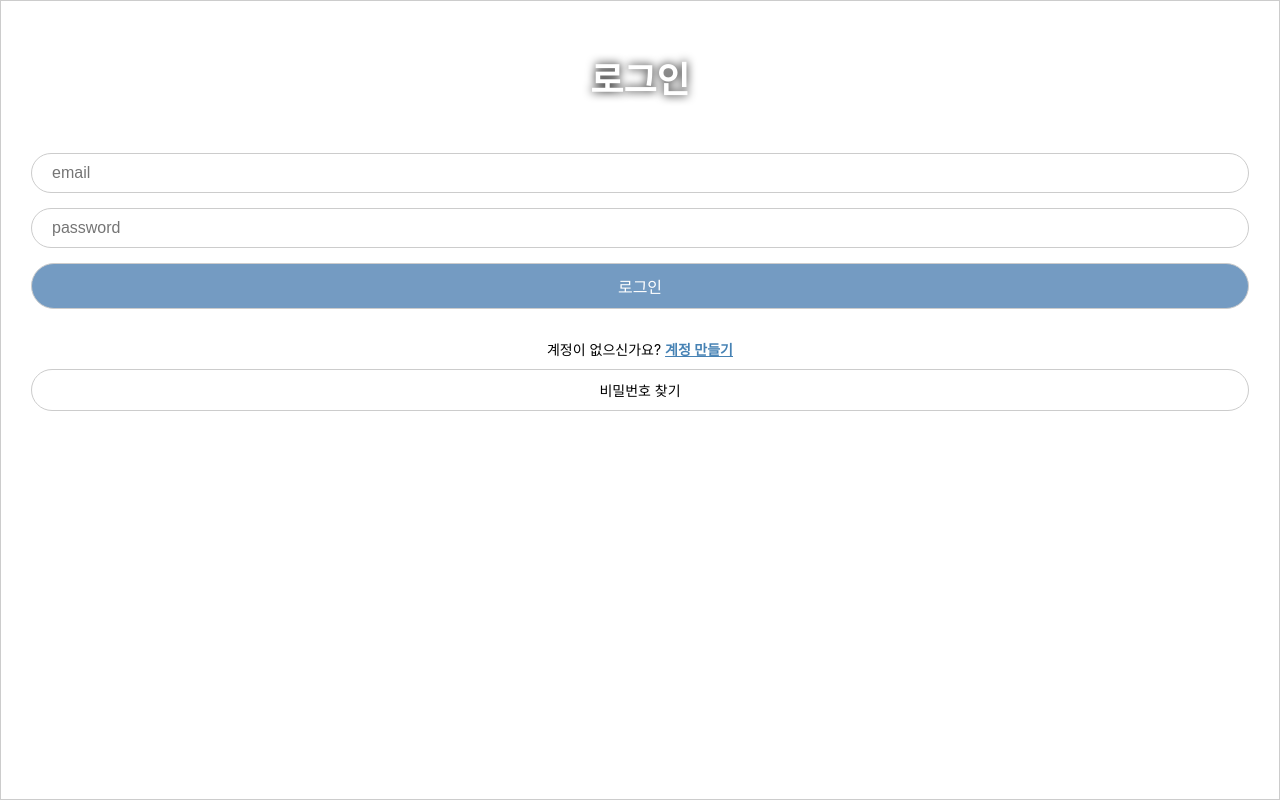
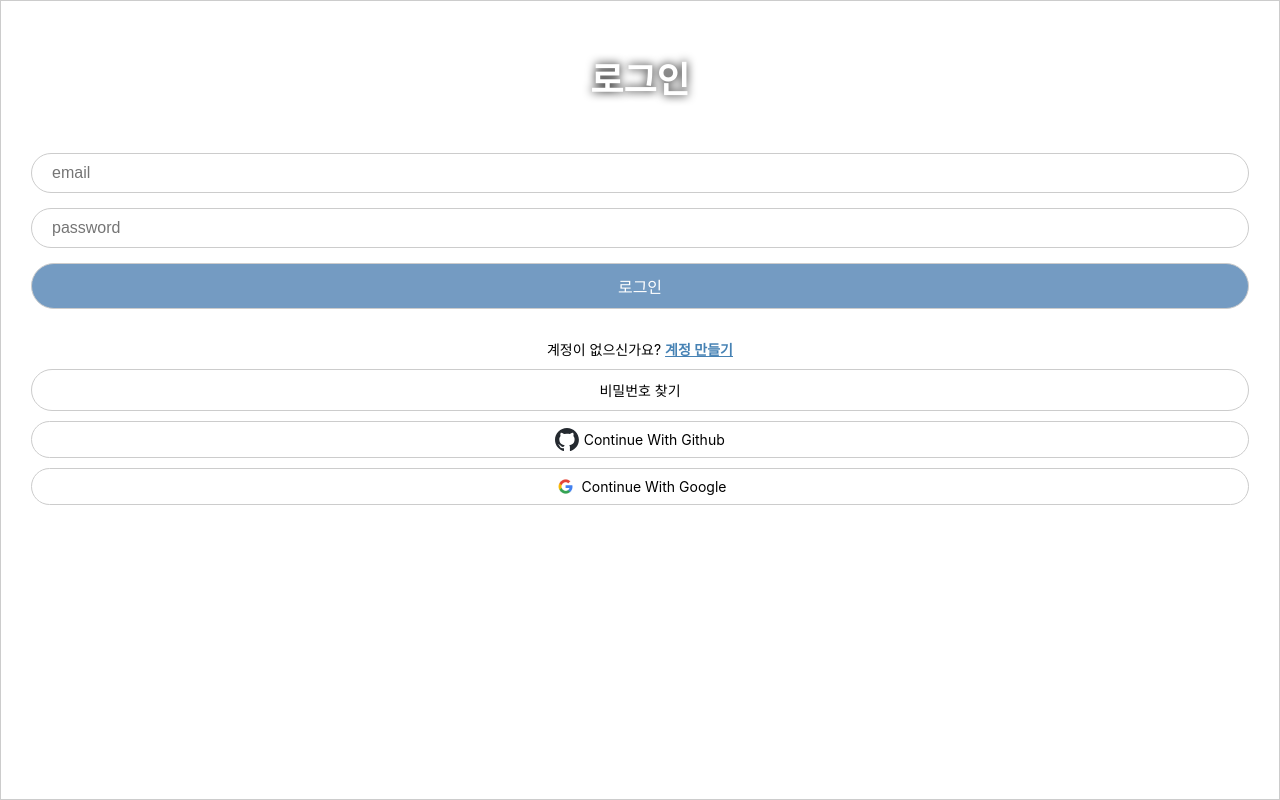
Before and after one commit to woooooooojin/busan_cafe_mobile, a React (Create React App) app: page /login in a window 1280 px wide. Built offline with nearby package versions, Linux system fonts and the light colour scheme; no server answers.

Commit message:
google, github login

```diff
--- /dev/null
+++ b/src/components/GithubLogin.jsx
@@ -0,0 +1,47 @@
+import { GithubAuthProvider, signInWithPopup } from 'firebase/auth'
+import React from 'react'
+import { useNavigate } from 'react-router-dom'
+import { styled } from 'styled-components'
+import { auth } from '../firebase'
+
+const Button = styled.div`
+    padding: 6px;
+    width: calc(100% - 60px);
+    border-radius: 50px;
+    border: 1px solid #ccc;
+    display: flex;
+    gap: 5px;
+    align-items: center;
+    justify-content: center;
+    color: black;
+    margin-top: 10px;
+    cursor: pointer;
+    font-size: 14px;
+`
+
+const Logo = styled.img`
+    height: 23px;
+`
+
+export default function GithubLogin() {
+
+    const navigate = useNavigate();
+    const onClick = async ()=>{
+        try{
+            const provider = new GithubAuthProvider()
+            await signInWithPopup(auth,provider)
+            navigate('/main')
+        }catch(e){
+            console.log(e)
+        }
+    }
+
+  return (
+    <>
+        <Button onClick={onClick}>
+            <Logo src={process.env.PUBLIC_URL + '/github-logo.svg'}/>
+            Continue With Github
+        </Button>
+    </>
+  )
+}
--- /dev/null
+++ b/src/components/GoogleLogin.jsx
@@ -0,0 +1,48 @@
+import React from 'react'
+import { useNavigate } from 'react-router-dom'
+import { styled } from 'styled-components'
+import { auth } from '../firebase'
+import { GoogleAuthProvider, signInWithPopup } from 'firebase/auth'
+
+const Button = styled.div`
+    padding: 6px;
+    width: calc(100% - 60px);
+    border-radius: 50px;
+    border: 1px solid #ccc;
+    display: flex;
+    gap: 5px;
+    align-items: center;
+    justify-content: center;
+    color: black;
+    margin-top: 10px;
+    cursor: pointer;
+    font-size: 14px;
+`
+
+const Logo = styled.img`
+    height: 23px;
+`
+
+
+export default function GoogleLogin() {
+
+    const navigate = useNavigate();
+    const onClick = async ()=>{
+        try{
+            const provider = new GoogleAuthProvider()
+            await signInWithPopup(auth,provider)
+            navigate('/main')
+        }catch(e){
+            console.log(e)
+        }
+    }
+
+  return (
+    <>
+        <Button onClick={onClick}>
+            <Logo src={process.env.PUBLIC_URL + '/img/googleicon.png'}/>
+            Continue With Google
+        </Button>
+    </>
+  )
+}
--- a/src/components/Header.jsx
+++ b/src/components/Header.jsx
@@ -53,7 +53,8 @@ const HeadBox = styled.div`
             height: 85px;
         }
     } */
-    .logout_box{
+    .logout_box,
+    .login_box{
         width: 50%;
         text-align: right;
         margin-right: 8px;
@@ -74,6 +75,13 @@ export default function Header() {
         auth.signOut()
         navigate('/login')
     }
+
+    const user = auth.currentUser;
+
+    const gotoLogin = ()=>{
+        navigate('/login')
+    }
+
   return (
     <div>
         <HeadBox>
@@ -83,11 +91,21 @@ export default function Header() {
             {/* <div className="search_box">
                 <Link to='/search'><img src={ process.env.PUBLIC_URL + '/img/search.png'} alt="img"/></Link>
             </div> */}
+
+            {user ?
             <div className="logout_box" onClick={onClick}>
                 <svg fill="none" stroke="currentColor" stroke-width="1.5" viewBox="0 0 24 24" xmlns="http://www.w3.org/2000/svg" aria-hidden="true">
                 <path stroke-linecap="round" stroke-linejoin="round" d="M15.75 9V5.25A2.25 2.25 0 0013.5 3h-6a2.25 2.25 0 00-2.25 2.25v13.5A2.25 2.25 0 007.5 21h6a2.25 2.25 0 002.25-2.25V15m3 0l3-3m0 0l-3-3m3 3H9"></path>
                 </svg>
-            </div>
+            </div> :
+
+             <div className="login_box" onClick={gotoLogin}>
+                <svg fill="none" stroke="currentColor" stroke-width="1.5" viewBox="0 0 24 24" xmlns="http://www.w3.org/2000/svg" aria-hidden="true">
+                <path stroke-linecap="round" stroke-linejoin="round" d="M17.982 18.725A7.488 7.488 0 0012 15.75a7.488 7.488 0 00-5.982 2.975m11.963 0a9 9 0 10-11.963 0m11.963 0A8.966 8.966 0 0112 21a8.966 8.966 0 01-5.982-2.275M15 9.75a3 3 0 11-6 0 3 3 0 016 0z"></path>
+                </svg>
+             </div>
+            }
+
 
 
         </HeadBox>
--- a/src/pages/Join.jsx
+++ b/src/pages/Join.jsx
@@ -4,6 +4,7 @@ import { Link, useNavigate } from 'react-router-dom'
 import { auth } from '../firebase'
 import { createUserWithEmailAndPassword, updateProfile } from "firebase/auth"
 import { FirebaseError } from 'firebase/app'
+import GithubLogin from '../components/GithubLogin'
 
 export default function Join() {
 
@@ -61,6 +62,7 @@ export default function Join() {
             <Switcher>
                 이미 계정이 있으신가요? <Link to='/login'>로그인 하기</Link>
             </Switcher>
+            <GithubLogin/>
 
         </Wrapper>
     </>
--- a/src/pages/Login.jsx
+++ b/src/pages/Login.jsx
@@ -5,6 +5,8 @@ import { auth } from '../firebase'
 import { createUserWithEmailAndPassword, sendPasswordResetEmail, signInWithEmailAndPassword, updateProfile } from "firebase/auth"
 import { FirebaseError } from 'firebase/app'
 import { styled } from 'styled-components'
+import GithubLogin from '../components/GithubLogin'
+import GoogleLogin from '../components/GoogleLogin'
 
 
 
@@ -81,7 +83,8 @@ export default function Login() {
 
             <ForgotPasswd type='button' value="비밀번호 찾기" onClick={resetPasswd}/>
 
-
+           <GithubLogin/>
+           <GoogleLogin/>
 
        </Wrapper>
 
```
Also changed, not shown: public/github-logo.svg (added), public/img/googleicon.png (added).
